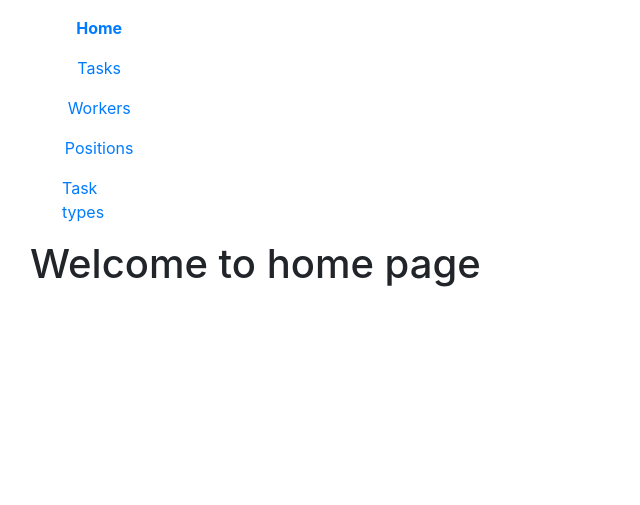
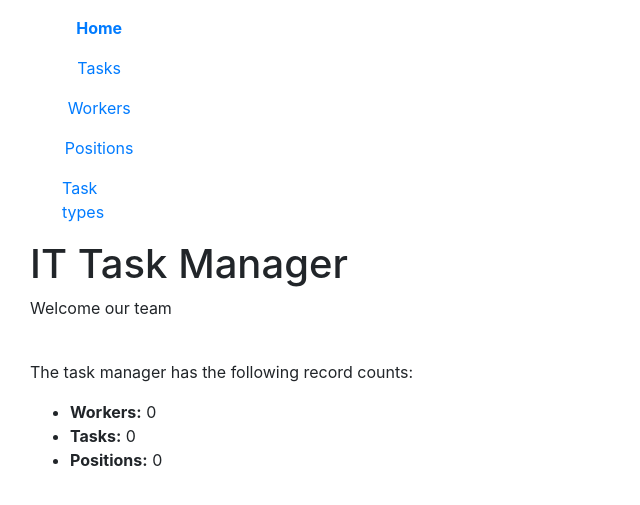
Before and after one commit to vlamuha/task-manager, a Django app: page / in a window 1280 px wide. Shown: the top 505 px of the page, without its empty margins (0-640 px from the left). Run offline with Django 4.2, Linux system fonts and the light colour scheme; data that the repository does not hold is empty.

Commit message:
Updated index.html

```diff
--- a/templates/tasks/Index.html
+++ b/templates/tasks/Index.html
@@ -1,20 +1,13 @@
 {% extends "base.html" %}
 
-{% block title %}
-  <title>Home Page</title>
+{% block content %}
+  <h1>IT Task Manager</h1>
+  <p>Welcome our team</p>
+  <br>
+  <p>The task manager has the following record counts:</p>
+  <ul>
+    <li><strong>Workers:</strong> {{ num_workers }}</li>
+    <li><strong>Tasks:</strong> {{ num_tasks }}</li>
+    <li><strong>Positions:</strong> {{ num_positions }}</li>
+  </ul>
 {% endblock %}
-{% block navbar %}
-  <header>
-      <h1>Welcome to my website</h1>
-      <nav>
-        <ul>
-          <li><a href="{% url "tasks:task-list" %}">Tasks</a></li>
-          <li><a href="#">Worker</a></li>
-          <li><a href="#">Contact</a></li>
-        </ul>
-      </nav>
-    </header>
-{% endblock %}
-{% block content %}
-  <h1>Welcome to home page</h1>
-{% endblock %}
```
Also changed, not shown: tasks/forms.py (+11 -0 lines).
